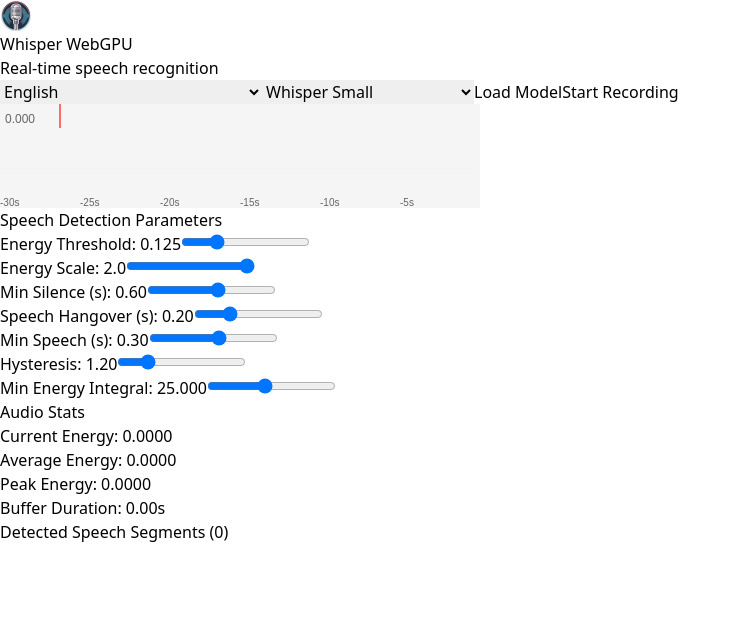
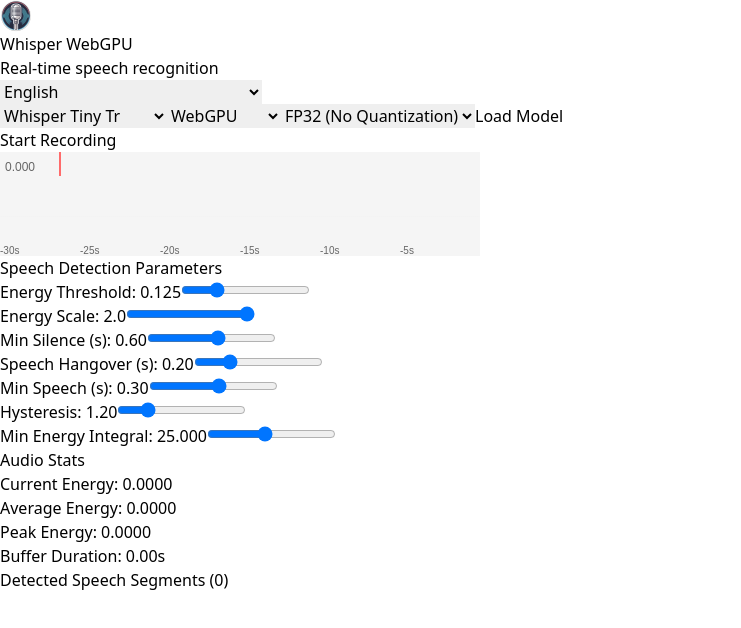
Before and after one commit to asrjs/demos, a React (Vite) app: page / in a window 1280 px wide. Shown: the top 628 px of the page, without its empty margins (0-741 px from the left). Built offline with nearby package versions, Linux system fonts and the light colour scheme.

Commit message:
Added quantization options.

```diff
--- a/src/App.jsx
+++ b/src/App.jsx
@@ -9,7 +9,7 @@
 import { AudioManager, audioManager } from './AudioManager';
 import { AudioSegmentsWidget } from './components/AudioSegmentsWidget';
 import { LanguageSelector } from './components/LanguageSelector';
-import { ModelSelector } from './components/ModelSelector';
+import ModelLoader from './components/ModelLoader';
 import models from './models';
 import audioProcessorUrl from './audio-processor.js?url';
 
@@ -739,22 +739,23 @@
 
                 {status === 'initialized' && (
                     <>
-                        <ModelSelector
-                            model={selectedModel}
-                            setModel={handleModelChange}
-                        />
-                        <button
-                            className="px-3 py-1 text-sm bg-blue-500 text-white rounded-lg hover:bg-blue-600"
-                            onClick={() => {
+                        <ModelLoader
+                            onLoadModel={({ modelId, backend, quantization }) => {
                                 worker.current?.postMessage({
                                     type: 'load',
-                                    data: { modelId: selectedModel }
+                                    data: {
+                                        modelId,
+                                        backend,
+                                        quantization
+                                    }
                                 });
                                 setStatus('loading');
+                                // If model ends with .en, automatically set language to English
+                                if (modelId.endsWith('.en')) {
+                                    handleLanguageChange('en');
+                                }
                             }}
-                        >
-                            Load Model
-                        </button>
+                        />
                     </>
                 )}
 
--- /dev/null
+++ b/src/components/ModelLoader.jsx
@@ -0,0 +1,116 @@
+import React, { useState } from 'react';
+import models from '../models.js';
+
+const ModelLoader = ({ onLoadModel }) => {
+    const [selectedModel, setSelectedModel] = useState('openai/whisper-tiny.en');
+    const [backend, setBackend] = useState('webgpu');
+    const [quantization, setQuantization] = useState('fp32');
+    const [isLoading, setIsLoading] = useState(false);
+
+    // Group models for the dropdown
+    const groupedModels = {
+        'Turkish Models': Object.entries(models).filter(([name, id]) =>
+            id.includes('ysdede') || id.includes('dsntt1')),
+        'English Models': Object.entries(models).filter(([name, id]) =>
+            id.endsWith('.en')),
+        'Multilingual Models': Object.entries(models).filter(([name, id]) =>
+            !id.includes('ysdede') &&
+            !id.includes('dsntt1') &&
+            !id.endsWith('.en'))
+    };
+
+    const backends = [
+        { id: 'webgpu', name: 'WebGPU' },
+        { id: 'wasm', name: 'WASM (CPU)' },
+    ];
+
+    const quantizationOptions = [
+        { id: 'fp32', name: 'FP32 (No Quantization)' },
+        { id: 'fp16', name: 'FP16' },
+        { id: 'int8', name: 'INT8' },
+        { id: 'q8', name: 'Q8' },
+        { id: 'q4', name: 'Q4' },
+        { id: 'q4f16', name: 'Q4/FP16' },
+        { id: 'bnb4', name: 'BNB4' },
+    ];
+
+    const handleLoadModel = async () => {
+        setIsLoading(true);
+        try {
+            await onLoadModel({
+                modelId: selectedModel,
+                backend,
+                quantization,
+            });
+        } catch (error) {
+            console.error('Model loading error:', error);
+        } finally {
+            setIsLoading(false);
+        }
+    };
+
+    return (
+        <div className="flex items-center gap-2">
+            {/* Model Selection */}
+            <select
+                className="px-2 py-1 text-sm border rounded"
+                value={selectedModel}
+                onChange={(e) => setSelectedModel(e.target.value)}
+                disabled={isLoading}
+            >
+                {Object.entries(groupedModels).map(([group, modelList]) => (
+                    <optgroup key={group} label={group}>
+                        {modelList.map(([name, id]) => (
+                            <option key={id} value={id}>
+                                {name}
+                            </option>
+                        ))}
+                    </optgroup>
+                ))}
+            </select>
+
+            {/* Backend Selection */}
+            <select
+                className="px-2 py-1 text-sm border rounded"
+                value={backend}
+                onChange={(e) => setBackend(e.target.value)}
+                disabled={isLoading}
+            >
+                {backends.map(b => (
+                    <option key={b.id} value={b.id}>
+                        {b.name}
+                    </option>
+                ))}
+            </select>
+
+            {/* Quantization Selection */}
+            <select
+                className="px-2 py-1 text-sm border rounded"
+                value={quantization}
+                onChange={(e) => setQuantization(e.target.value)}
+                disabled={isLoading}
+            >
+                {quantizationOptions.map(q => (
+                    <option key={q.id} value={q.id}>
+                        {q.name}
+                    </option>
+                ))}
+            </select>
+
+            {/* Load Button */}
+            <button
+                className={`px-3 py-1 text-sm text-white rounded ${
+                    isLoading
+                        ? 'bg-gray-400 cursor-not-allowed'
+                        : 'bg-blue-500 hover:bg-blue-600'
+                }`}
+                onClick={handleLoadModel}
+                disabled={isLoading}
+            >
+                {isLoading ? 'Loading...' : 'Load Model'}
+            </button>
+        </div>
+    );
+};
+
+export default ModelLoader;
--- a/src/components/ModelSelector.jsx
+++ b/src/components/ModelSelector.jsx
@@ -1,17 +1,49 @@
 import models from '../models.js';
 
 export function ModelSelector({ model, setModel }) {
+    // Debug logs
+    console.log('Available models:', models);
+
+    // Group models by type
+    const groupedModels = {
+        'Turkish Models': Object.entries(models).filter(([name, id]) => {
+            const isTurkish = id.includes('ysdede') || id.includes('dsntt1');
+            console.log('Turkish check:', name, id, isTurkish);
+            return isTurkish;
+        }),
+        'English Models': Object.entries(models).filter(([name, id]) => {
+            const isEnglish = id.endsWith('.en');
+            console.log('English check:', name, id, isEnglish);
+            return isEnglish;
+        }),
+        'Multilingual Models': Object.entries(models).filter(([name, id]) => {
+            const isMultilingual = !id.includes('ysdede') && !id.includes('dsntt1') && !id.endsWith('.en');
+            console.log('Multilingual check:', name, id, isMultilingual);
+            return isMultilingual;
+        })
+    };
+
+    // Debug grouped models
+    console.log('Grouped models:', groupedModels);
+
     return (
         <select
             className="border rounded-lg p-2 mr-2"
             value={model}
             onChange={(e) => setModel(e.target.value)}
         >
-            {Object.entries(models).map(([name, id]) => (
-                <option key={id} value={id}>
-                    {name}
-                </option>
-            ))}
+            {Object.entries(groupedModels).map(([group, modelList]) => {
+                console.log('Rendering group:', group, modelList);
+                return (
+                    <optgroup key={group} label={group}>
+                        {modelList.map(([name, id]) => (
+                            <option key={id} value={id}>
+                                {name}
+                            </option>
+                        ))}
+                    </optgroup>
+                );
+            })}
         </select>
     );
 }
--- a/src/models.js
+++ b/src/models.js
@@ -1,15 +1,33 @@
-const models = {
+// Available Whisper models
+export const models = {
+    // Turkish optimized models
+    'Whisper Tiny Tr': 'ysdede/whisper-tiny-dsntt1-onnx',
+    'Whisper Base Tr': 'ysdede/whisper-base-dsntt1-tr-onnx',
+    'Whisper Small Tr': 'ysdede/whisper-small-dsntt1-tr-onnx',
+
+    // Standard models
     'Whisper Small': 'onnx-community/whisper-small',
     'Whisper Base': 'onnx-community/whisper-base',
     'Whisper Tiny': 'onnx-community/whisper-tiny',
     'Whisper Small En': 'onnx-community/whisper-small.en',
     'Whisper Base En': 'onnx-community/whisper-base.en',
-    'Whisper Tiny En': 'onnx-community/whisper-tiny.en',
-    'Whisper Base Tr': 'ysdede/whisper-base-dsntt1-tr-onnx',
-    'Whisper Small Tr': 'ysdede/whisper-small-dsntt1-tr-onnx',
-    'Whisper Small TR Q': 'ysdede/whisper-small-dsntt1-tr-Q',
-    'Whisper Small TR att past': 'ysdede/whisper-small-dsntt1-tr-att-past',
-    'Whisper Tiny TR att': 'ysdede/whisper-tiny-dsntt1-onnx'
+    'Whisper Tiny En': 'onnx-community/whisper-tiny.en'
 };
 
+// Model size information (approximate sizes in MB)
+export const modelSizes = {
+    'Whisper Tiny Tr': 151,
+    'Whisper Base Tr': 292,
+    'Whisper Small Tr': 969,
+    'Whisper Small': 969,
+    'Whisper Base': 292,
+    'Whisper Tiny': 151,
+    'Whisper Small En': 969,
+    'Whisper Base En': 292,
+    'Whisper Tiny En': 151
+};
+
+// Default model
+export const defaultModel = 'Whisper Base Tr';
+
 export default models;
--- a/src/worker.js
+++ b/src/worker.js
@@ -21,7 +21,7 @@
     static model = null;
     static isInitialized = false;
 
-    static async getInstance(modelId, progress_callback = null) {
+    static async getInstance(modelId, config = {}, progress_callback = null) {
         if (this.isInitialized && this.model_id === modelId) {
             return [this.tokenizer, this.processor, this.model];
         }
@@ -51,13 +51,11 @@
                 }
             });
 
-            // Load model
-            this.model = await WhisperForConditionalGeneration.from_pretrained(modelId, {
+            // Configure model loading options based on backend and quantization
+            const modelConfig = {
                 local: false,
-                device: 'webgpu',
-                dtype: 'fp32',   // Change to int8 for quantization
-                quantized: false, // Enable quantization
-                // revision: 'main',
+                device: config.backend || 'webgpu',
+                quantized: config.quantization !== 'fp32',
                 progress_callback: (progress) => {
                     progress_callback?.({
                         status: 'initiate',
@@ -65,7 +63,14 @@
                         ...progress
                     });
                 },
-            });
+                dtype: config.quantization || 'fp32'  // Use the quantization value directly as dtype
+            };
+
+            // Load model with configuration
+            this.model = await WhisperForConditionalGeneration.from_pretrained(
+                modelId,
+                modelConfig
+            );
 
             this.isInitialized = true;
             return [this.tokenizer, this.processor, this.model];
@@ -326,14 +331,14 @@
     }
 }
 
-async function load(modelId) {
+async function load(modelId, config) {
     if (isLoaded) {
         console.log('Model already loaded');
         self.postMessage({ status: 'ready' });
         return;
     }
 
-    console.log('Loading Whisper model:', modelId);
+    console.log('Loading Whisper model:', modelId, 'with config:', config);
 
     self.postMessage({
         status: 'loading',
@@ -341,11 +346,15 @@
     });
 
     try {
-        pipeline = AutomaticSpeechRecognitionPipeline.getInstance(modelId, progress => {
-            self.postMessage(progress);
-        });
+        pipeline = AutomaticSpeechRecognitionPipeline.getInstance(
+            modelId,
+            config,
+            progress => {
+                self.postMessage(progress);
+            }
+        );
 
-        await pipeline; // Wait for initialization
+        await pipeline;
 
         // Model warm-up
         console.log('Warming up model...');
@@ -386,7 +395,10 @@
 
     switch (type) {
         case 'load':
-            await load(data.modelId);
+            await load(data.modelId, {
+                backend: data.backend,
+                quantization: data.quantization
+            });
             break;
 
         case 'transcribe':
```
Also changed, not shown: src/components/LanguageSelector.jsx (+4 -4 lines).
